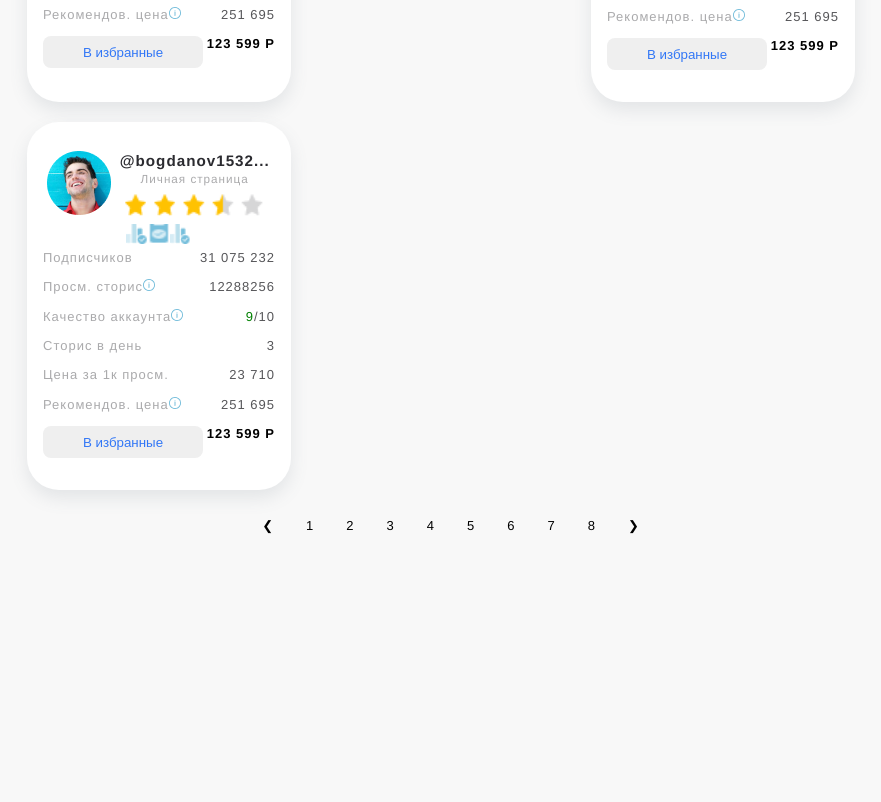
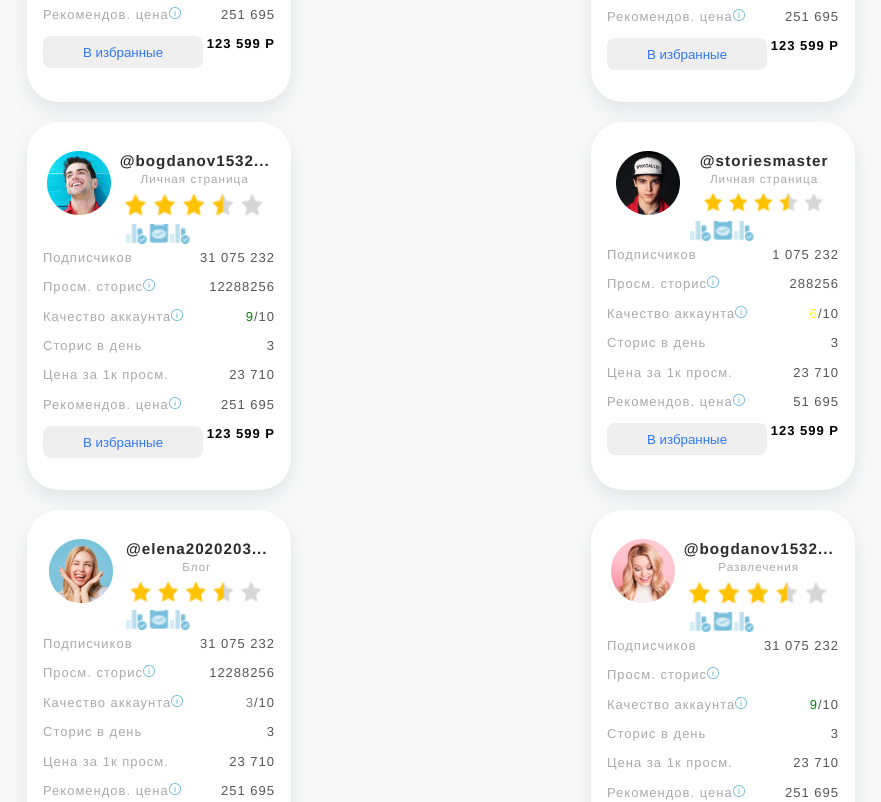
Before and after one commit to mariazobnina/all_bloggers_test, a React (Create React App) app: page / in a window 1280 px wide. Shown: the part 800-1602 px from the top of the page, without its empty margins (357-1238 px from the left). Before the commit the page ends 1389 px from the top, so only its background shows below. Built offline with nearby package versions, Linux system fonts and the light colour scheme.

Commit message:
readme added

```diff
--- a/src/Components/Allbloggers/Allbloggers.jsx
+++ b/src/Components/Allbloggers/Allbloggers.jsx
@@ -7,7 +7,7 @@ import PaginationPages from '../Pagination/PaginationPages';
 function Allbloggers() {
   const [bloggersInfoFiltered, setBloggersInfoFiltered] = useState(fourBloggers);
   const [currentPage, setCurrentPage] = useState(1);
-  const [bloggersPerPage, setBloggersPerPage] = useState(5);
+  const [bloggersPerPage] = useState(8);
 
   const [searchQuery, setSearchQuery] = useState('');
 
```
